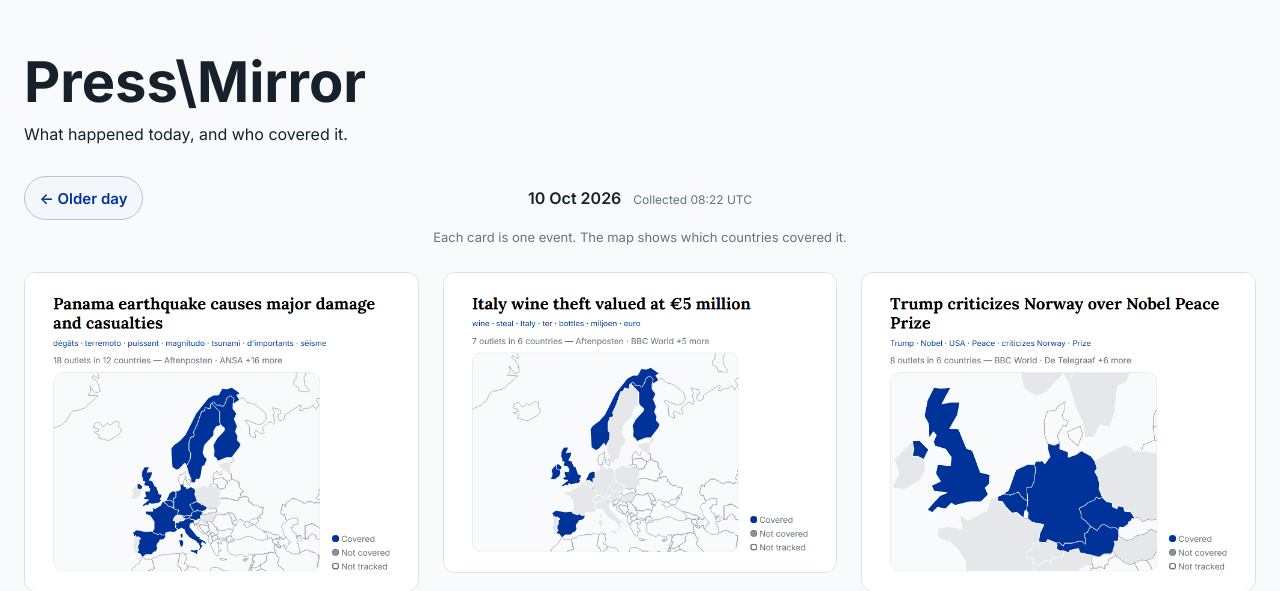
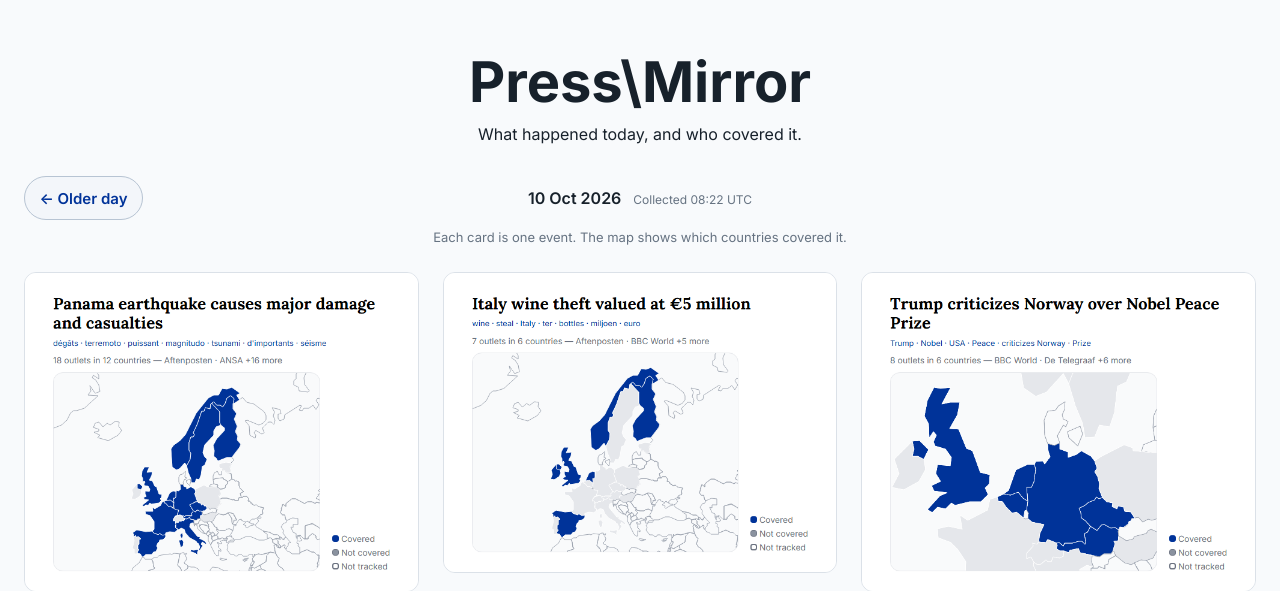
Before and after one commit to gonzaloiv/press_mirror, a Flask app: page / in a window 1280 px wide. Shown: the top 591 px of the page. Run offline with Flask 3, Linux system fonts and the light colour scheme.

Commit message:
Update header position

```diff
--- a/static/css/header.css
+++ b/static/css/header.css
@@ -2,14 +2,15 @@
 
 header {
     display: flex;
-    align-items: flex-start;
-    justify-content: space-between;
+    align-items: center;
+    justify-content: center;
     gap: 1rem;
     margin-bottom: 2rem;
 }
 
 .header-copy {
     min-width: 0;
+    text-align: center;
 }
 
 h1 {
```
